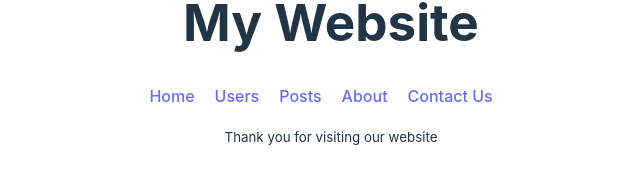
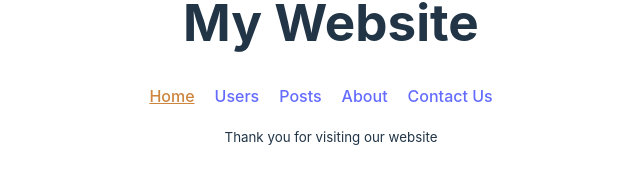
Before and after one commit to shihab4513/introduction-to-react-router, a React (Vite) app: page / in a window 1280 px wide. Shown: the part 338-514 px from the top of the page, without its empty margins (309-949 px from the left). Built offline with nearby package versions, Linux system fonts and the light colour scheme.

Commit message:
In this commit we have learned Active route, Loading Spinner using navigaiton, useLocation, useNavigation

```diff
--- a/src/Components/Header/Header.css
+++ b/src/Components/Header/Header.css
@@ -1,3 +1,8 @@
 nav a{
     margin-right: 20px;
 }
+/* below code basically does if navlink is clicked it will show underline */
+nav a.active{
+    text-decoration: underline;
+    color: peru;
+}
--- a/src/Components/Header/Header.jsx
+++ b/src/Components/Header/Header.jsx
@@ -1,6 +1,6 @@
 import React from 'react'
 import '../Header/Header.css'
-import { Link } from 'react-router-dom'
+import { Link, NavLink } from 'react-router-dom'
 
 const Header = () => {
   return (
@@ -12,11 +12,17 @@
             <a href="/about">About</a>
             <a href="/contact">Contact Us</a> */}
             {/* There is a problem with anchor , if we want to go another page , its always reload. To overcome this problem we will use <Link> tag. Example of it shown below */}
-            <Link to={'/'}>Home</Link>
+            {/* <Link to={'/'}>Home</Link>
             <Link to={'/users'}>Users</Link>
             <Link to={'/posts'}>Posts</Link>
             <Link to={'/about'}>About</Link>
-            <Link to={'contact'}>Contact Us</Link>
+            <Link to={'contact'}>Contact Us</Link> */}
+            {/* NavLink basically add a class name 'active' if i clicked it in , based on this class we can design the text in css file */}
+            <NavLink to={'/'}>Home</NavLink>
+            <NavLink to={'/users'}>Users</NavLink>
+            <NavLink to={'/posts'}>Posts</NavLink>
+            <NavLink to={'/about'}>About</NavLink>
+            <NavLink to={'contact'}>Contact Us</NavLink>
         </nav>
     </div>
   )
--- a/src/Components/Home/Home.jsx
+++ b/src/Components/Home/Home.jsx
@@ -1,16 +1,25 @@
 import React from 'react'
-import { Outlet } from 'react-router-dom'
+import { Outlet, useLocation, useNavigation } from 'react-router-dom'
 import Header from '../Header/Header'
 import Footer from '../Footer/Footer'
 
 const Home = () => {
+  const navigation=useNavigation();
+  // Below useLocation hook will show which path/location i am currently in
+  const location=useLocation();
+  console.log(location)
   return (
     <div>
         <Header></Header>
         {/* <h2>This is home component</h2> */}
         {/* Here outlet means until outlet everything will remain same even if we go to another path like /contact etc.This means that above content will remain same. Only change will happen
         based on child path in outlet */}
-        <Outlet></Outlet>
+        {/* below code will show Loading... text when navigation state is loading else it will show outlet */}
+        {
+          navigation.state==="loading"?
+          <p>Loading...</p>:<Outlet></Outlet>
+        }
+
         <Footer></Footer>
     </div>
 
```
